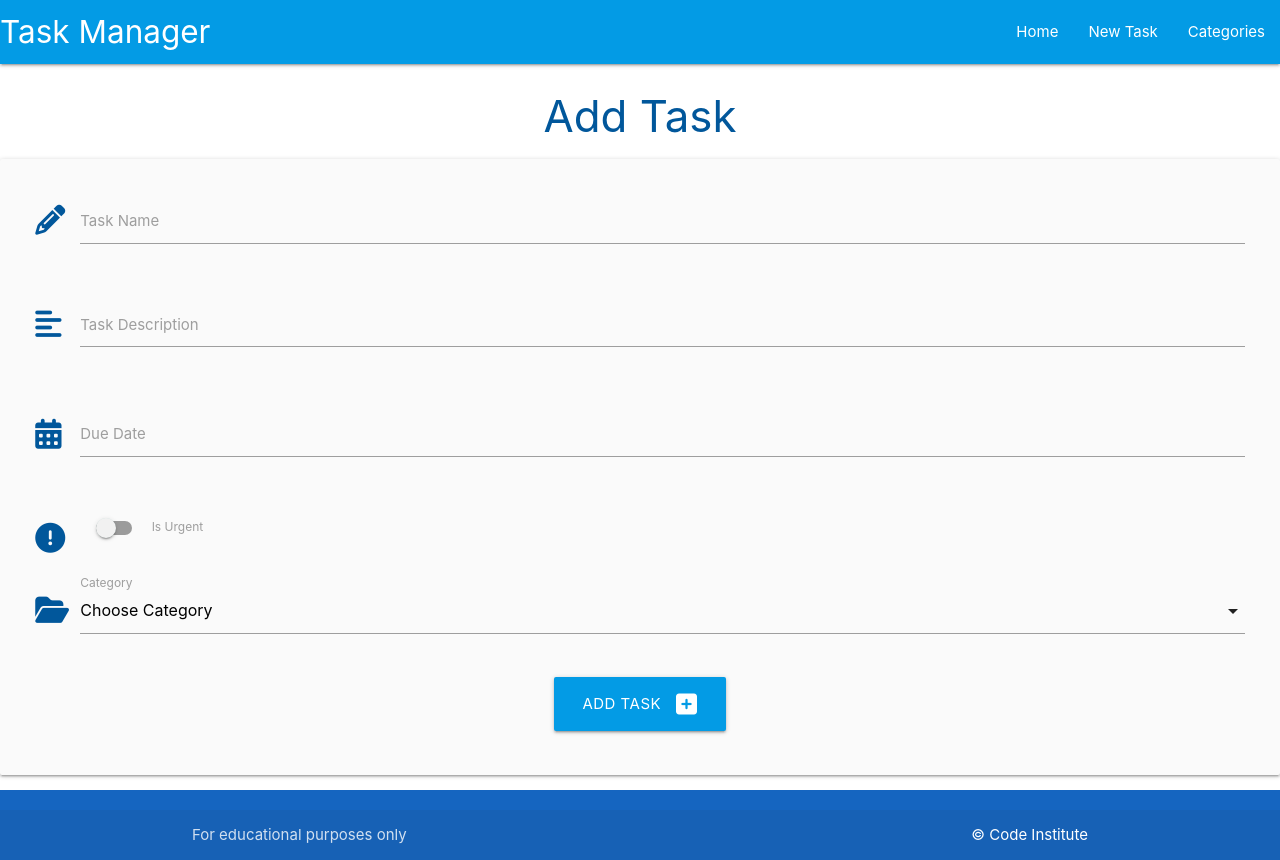
After one commit to stephenbeese/flask-sqlalchemy-task-manager, a Flask app: page /add_task in a window 1280 px wide. The commit adds this page. Run offline with Flask 3, Linux system fonts and the light colour scheme.

Commit message:
Add form to add task to the database

```diff
--- a/taskmanager/routes.py
+++ b/taskmanager/routes.py
@@ -40,3 +40,20 @@ def delete_category(category_id):
     db.session.delete(category)
     db.session.commit()
     return redirect(url_for("categories"))
+
+
+@app.route("/add_task", methods=["GET", "POST"])
+def add_task():
+    categories = list(Category.query.order_by(Category.category_name).all())
+    if request.method == "POST":
+        task = Task(
+            task_name=request.form.get("task_name"),
+            task_description=request.form.get("task_description"),
+            is_urgent=bool(True if request.form.get("is_urgent") else False),
+            due_date=request.form.get("due_date"),
+            category_id=request.form.get("category_id")
+        )
+        db.session.add(task)
+        db.session.commit()
+        return redirect(url_for("home"))
+    return render_template("add_task.html", categories=categories)
--- a/taskmanager/static/js/script.js
+++ b/taskmanager/static/js/script.js
@@ -1,4 +1,16 @@
-$(document).ready(function(){
-    // sidenav initialization
-    $('.sidenav').sidenav();
+$(document).ready(function () {
+  // sidenav initialization
+  $('.sidenav').sidenav();
+  // datepicker initialization
+  $('.datepicker').datepicker({
+    format: "dd mmmm, yyyy",
+    i18n: {
+      done: "Select"
+    }
   });
+  $('select').formSelect();
+});
+
+// $(document).ready(function(){
+//   $('.datepicker').datepicker();
+// });
--- /dev/null
+++ b/taskmanager/templates/add_task.html
@@ -0,0 +1,72 @@
+{% extends "base.html" %}
+{% block content %}
+
+<h3 class="light-blue-text text-darken-4 center-align">Add Task</h3>
+
+<div class="row card-panel grey lighten-5">
+    <form class="col s12" method="POST" action="{{ url_for('add_task') }}">
+        <!-- task name -->
+        <div class="row">
+            <div class="input-field col s12">
+                <i class="fas fa-pencil-alt prefix light-blue-text text-darken-4"></i>
+                <input id="task_name" name="task_name" minlength="5" maxlength="50" type="text" class="validate"
+                    required>
+                <label for="task_name">Task Name</label>
+            </div>
+        </div>
+        <!-- task description -->
+        <div class="row">
+            <div class="input-field col s12">
+                <i class="fas fa-align-left prefix light-blue-text text-darken-4"></i>
+                <textarea id="task_description" name="task_description" minlength="5" maxlength="200" type="text"
+                    class="materialize-textarea validate" required></textarea>
+                <label for="task_description">Task Description</label>
+            </div>
+        </div>
+        <!-- due date -->
+        <div class="row">
+            <div class="input-field col s12">
+                <i class="fas fa-calendar-alt prefix light-blue-text text-darken-4"></i>
+                <input id="due_date" name="due_date" type="text" class="datepicker validate" required>
+                <label for="due_date">Due Date</label>
+            </div>
+        </div>
+        <!-- is urgent -->
+        <div class="row">
+            <div class="input-field col s12">
+                <div class="switch">
+                    <i class="fas fa-exclamation-circle prefix light-blue-text text-darken-4"></i>
+                    <label for="is_urgent">
+                        <input id="is_urgent" name="is_urgent" type="checkbox">
+                        <span class="lever"></span>
+                        Is Urgent
+                    </label>
+                </div>
+            </div>
+        </div>
+        <!-- category id -->
+        <div class="row">
+            <div class="input-field col s12">
+                <i class="fas fa-folder-open prefix light-blue-text text-darken-4"></i>
+                <select name="category_id" id="category_id" class="validate" required>
+                    <option value="" disabled selected>Choose Category</option>
+                    {% for category in categories %}
+                    <option value="{{ category.id}}">{{ category.category_name}}</option>
+                    {% endfor %}
+                </select>
+                <label for="category_id">Category</label>
+            </div>
+        </div>
+
+        <!-- submit button -->
+        <div class="row">
+            <div class="col s12 center-align">
+                <button type="submit" class="btn-large light-blue darken-1">
+                    Add Task <i class="fas fa-plus-square right"></i>
+                </button>
+            </div>
+        </div>
+    </form>
+</div>
+
+{% endblock %}
--- a/taskmanager/templates/base.html
+++ b/taskmanager/templates/base.html
@@ -23,7 +23,7 @@
                 <a href="#" data-target="mobile-demo" class="sidenav-trigger"><i class="fas fa-bars"></i></a>
                 <ul class="right hide-on-med-and-down">
                     <li><a href="{{ url_for('home') }}">Home</a></li>
-                    <li><a href="#">New Task</a></li>
+                    <li><a href="{{ url_for('add_task') }}">New Task</a></li>
                     <li><a href="{{ url_for('categories') }}">Categories</a></li>
                 </ul>
             </div>
@@ -32,7 +32,7 @@
         <!-- mobile nav bar -->
         <ul class="sidenav" id="mobile-demo">
             <li><a href="{{ url_for('home') }}">Home</a></li>
-            <li><a href="#">New Task</a></li>
+            <li><a href="{{ url_for('add_task') }}">New Task</a></li>
             <li><a href="{{ url_for('categories') }}">Categories</a></li>
         </ul>
     </header>
```
Also changed, not shown: taskmanager/templates/tasks.html (+8 -0 lines).
